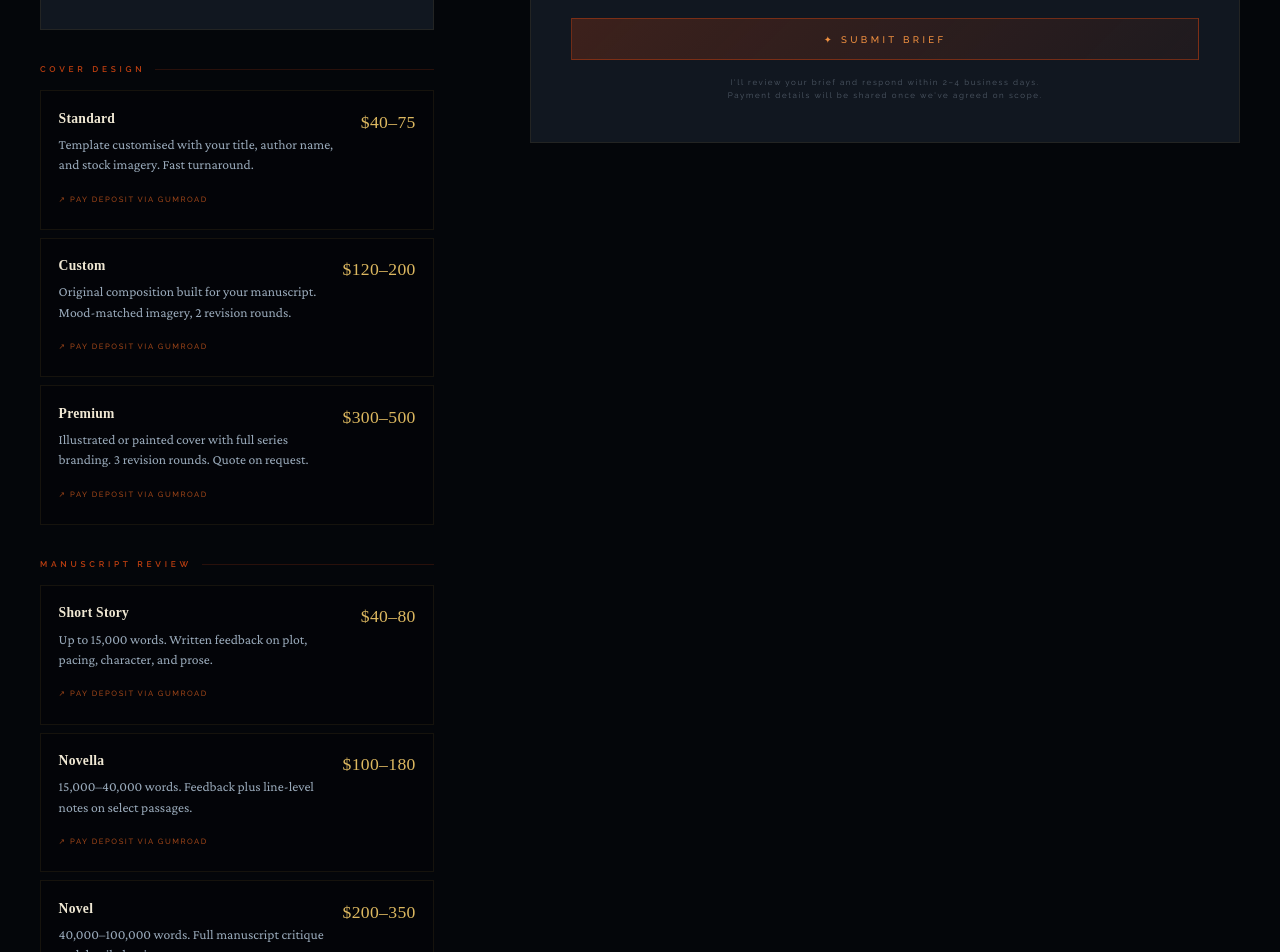
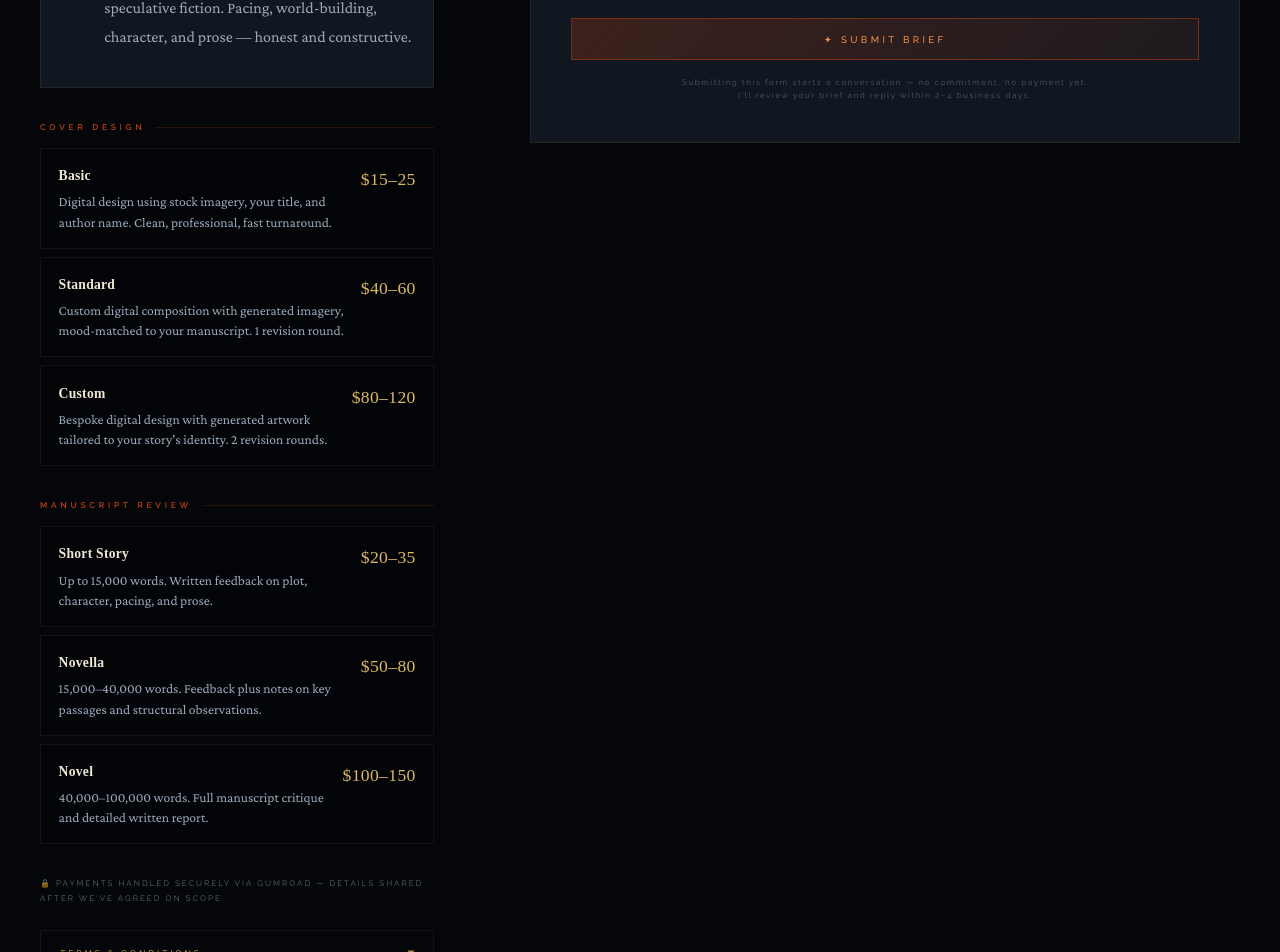
Before and after one commit to peterdsouza247/peterwrites, a React (Vite) app: page / in a window 1280 px wide. Shown: the part 3460-4412 px from the top of the page. Built offline with nearby package versions, Linux system fonts and the light colour scheme; a web font is replaced by a local one.

Commit message:
Revise payment terms and service descriptions
Updated payment and service details for clarity and accuracy.

```diff
--- a/src/App.jsx
+++ b/src/App.jsx
@@ -722,8 +722,8 @@ function CommissionsForm() {
           </button>
 
           <p className="comm-note">
-            I'll review your brief and respond within 2–4 business days.<br />
-            Payment details will be shared once we've agreed on scope.
+            Submitting this form starts a conversation — no commitment, no payment yet.<br />
+            I'll review your brief and reply within 2–4 business days.
           </p>
 
         </form>
@@ -743,7 +743,7 @@ function TandCs() {
       {open && (
         <div className="tnc-body">
           <h4>Payment</h4>
-          <p>A 50% deposit is required to secure your slot. The remaining 50% is due before final files are delivered. Payment is via Gumroad (international cards accepted).</p>
+          <p>No payment is requested until after we've discussed your brief, agreed on scope, and you're happy to proceed. A 50% deposit is then required to secure your slot, with the remaining 50% due before final files are delivered. Payment is handled securely via Gumroad — a payment link will be sent to you directly once we've agreed on the project.</p>
           <h4>Turnaround</h4>
           <ul>
             <li>Book Cover Design: 2–3 weeks from deposit received</li>
@@ -758,11 +758,11 @@ function TandCs() {
           <p>Upon full payment, the client owns all rights to the final work. Peter Brendan retains the right to display completed work in his portfolio unless otherwise agreed in writing.</p>
           <h4>What's Included</h4>
           <ul>
-            <li>Cover Design: High-resolution JPG and PNG sized for Amazon KDP and print-on-demand. Does not include interior formatting or typography layout.</li>
+            <li>Cover Design: Covers are created using digital design tools and generated imagery. Covers are not hand-drawn or hand-illustrated. Final files delivered as high-resolution JPG and PNG, sized for Amazon KDP and print-on-demand. Does not include interior formatting or typography layout.</li>
             <li>Manuscript Review: Written feedback on plot, pacing, character, world-building, and prose. Does not include line editing, copyediting, or proofreading.</li>
           </ul>
           <h4>Queue & Availability</h4>
-          <p>Your slot is confirmed only after deposit receipt. Submitting a brief does not guarantee availability — Peter will confirm before any payment is requested.</p>
+          <p>Submitting a brief starts a conversation — it does not commit you to anything. Peter will review your brief, confirm availability, and discuss scope before any payment is requested. Your slot is only secured once the deposit is received.</p>
           <h4>Communication</h4>
           <p>All communication is via email. Response time is 1–3 business days. Peter reserves the right to decline any commission without obligation to provide a reason.</p>
         </div>
@@ -773,14 +773,14 @@ function TandCs() {
 
 const PRICING = {
   cover: [
-    { name: "Standard", price: "$40–75", desc: "Template customised with your title, author name, and stock imagery. Fast turnaround.", gumroad: "https://gumroad.com" },
-    { name: "Custom", price: "$120–200", desc: "Original composition built for your manuscript. Mood-matched imagery, 2 revision rounds.", gumroad: "https://gumroad.com" },
-    { name: "Premium", price: "$300–500", desc: "Illustrated or painted cover with full series branding. 3 revision rounds. Quote on request.", gumroad: "https://gumroad.com" },
+    { name: "Basic", price: "$15–25", desc: "Digital design using stock imagery, your title, and author name. Clean, professional, fast turnaround." },
+    { name: "Standard", price: "$40–60", desc: "Custom digital composition with generated imagery, mood-matched to your manuscript. 1 revision round." },
+    { name: "Custom", price: "$80–120", desc: "Bespoke digital design with generated artwork tailored to your story's identity. 2 revision rounds." },
   ],
   review: [
-    { name: "Short Story", price: "$40–80", desc: "Up to 15,000 words. Written feedback on plot, pacing, character, and prose.", gumroad: "https://gumroad.com" },
-    { name: "Novella", price: "$100–180", desc: "15,000–40,000 words. Feedback plus line-level notes on select passages.", gumroad: "https://gumroad.com" },
-    { name: "Novel", price: "$200–350", desc: "40,000–100,000 words. Full manuscript critique and detailed written report.", gumroad: "https://gumroad.com" },
+    { name: "Short Story", price: "$20–35", desc: "Up to 15,000 words. Written feedback on plot, character, pacing, and prose." },
+    { name: "Novella", price: "$50–80", desc: "15,000–40,000 words. Feedback plus notes on key passages and structural observations." },
+    { name: "Novel", price: "$100–150", desc: "40,000–100,000 words. Full manuscript critique and detailed written report." },
   ],
 };
 
@@ -797,7 +797,7 @@ function CommissionsSection() {
                 <span className="comm-service-icon">🎨</span>
                 <div>
                   <div className="comm-service-title">Book Cover Design</div>
-                  <p className="comm-service-desc">Dark fantasy, literary fiction, and YA covers. Atmospheric, distinctive, built to stand out on Amazon.</p>
+                  <p className="comm-service-desc">Dark fantasy, literary fiction, and YA covers created using digital design tools and generated imagery. Atmospheric and built to stand out on Amazon. Not hand-illustrated — see pricing for what's included at each tier.</p>
                 </div>
               </div>
               <div className="comm-service">
@@ -817,7 +817,6 @@ function CommissionsSection() {
                     <div className="ptier-info">
                       <div className="ptier-name">{t.name}</div>
                       <div className="ptier-desc">{t.desc}</div>
-                      <a className="ptier-gumroad" href={t.gumroad} target="_blank" rel="noopener noreferrer">↗ Pay deposit via Gumroad</a>
                     </div>
                     <div className="ptier-price">{t.price}</div>
                   </div>
@@ -833,12 +832,15 @@ function CommissionsSection() {
                     <div className="ptier-info">
                       <div className="ptier-name">{t.name}</div>
                       <div className="ptier-desc">{t.desc}</div>
-                      <a className="ptier-gumroad" href={t.gumroad} target="_blank" rel="noopener noreferrer">↗ Pay deposit via Gumroad</a>
                     </div>
                     <div className="ptier-price">{t.price}</div>
                   </div>
                 ))}
               </div>
+            </div>
+
+            <div style={{ marginTop: "1rem", marginBottom: ".5rem", fontFamily: "var(--font-label)", fontSize: ".5rem", letterSpacing: ".25em", color: "var(--ash)", opacity: .6, textTransform: "uppercase" }}>
+              🔒 Payments handled securely via Gumroad — details shared after we've agreed on scope
             </div>
 
             <TandCs />
```
